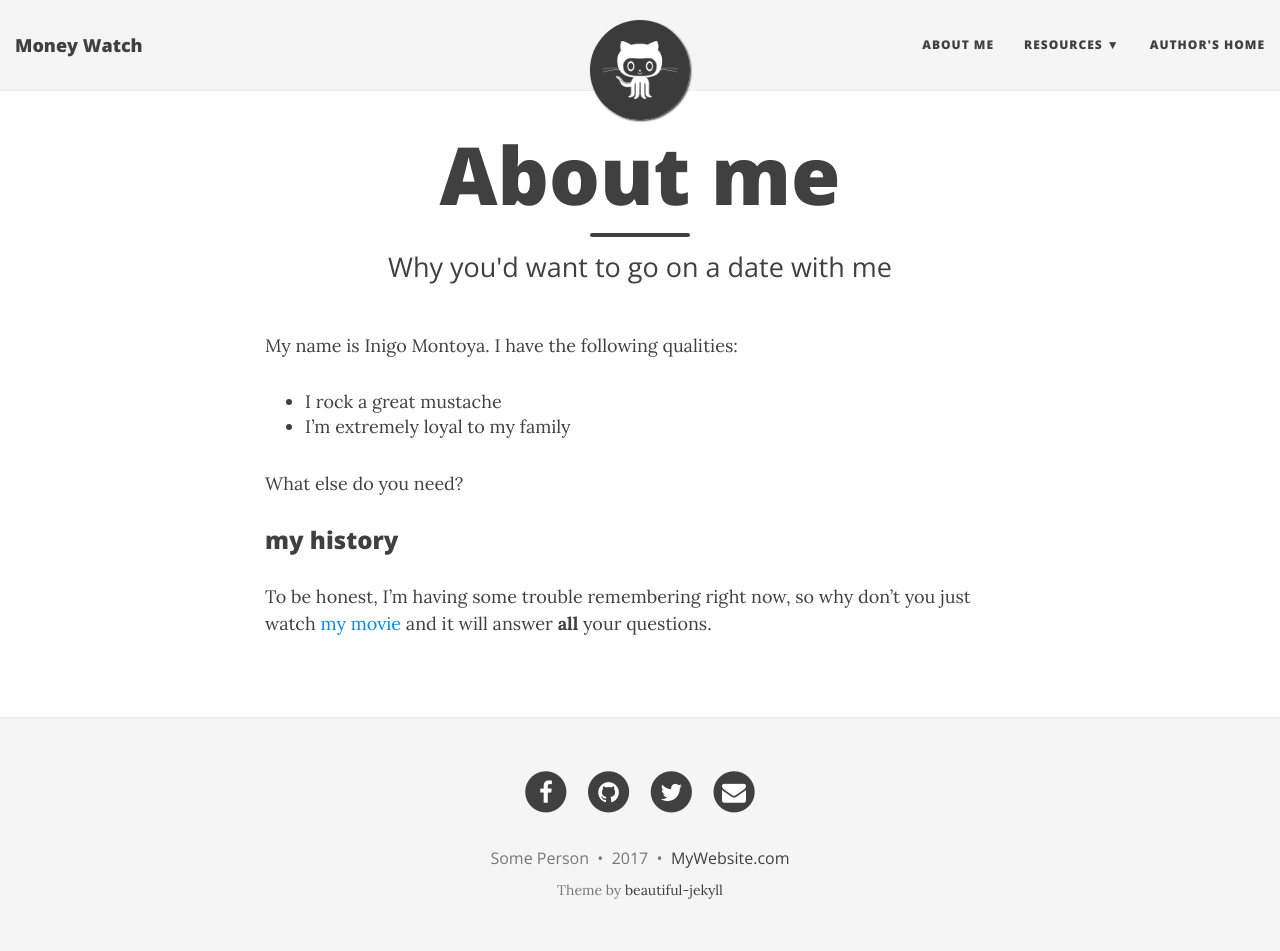
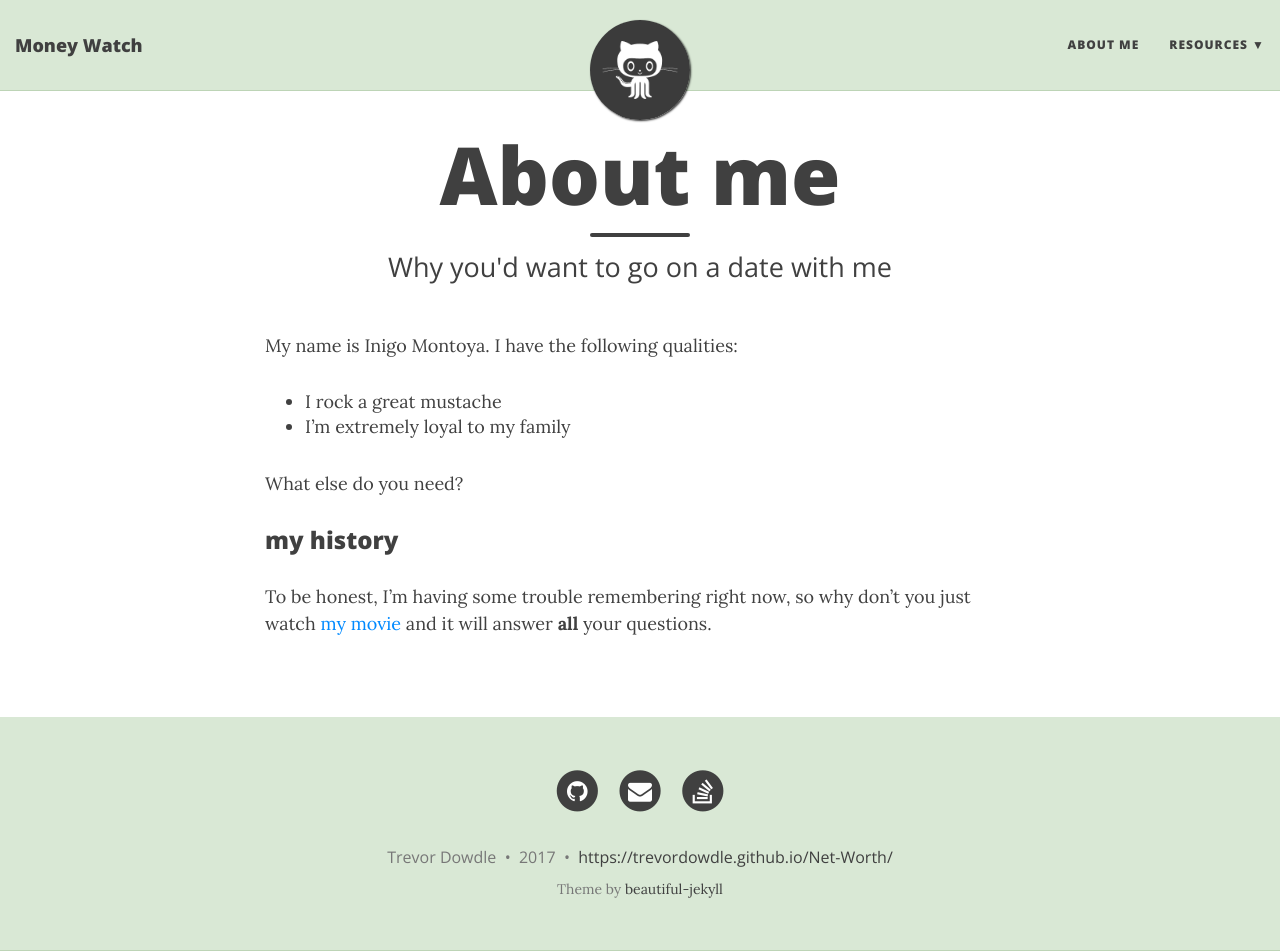
Before and after one commit to trevordowdle/trevordowdle.github.io, a Jekyll site: the page built from aboutme.md, in a window 1280 px wide and 951 px high. Built offline with Jekyll 4.4.1, drawn with Linux system fonts in a browser that asks for light colours; nearby versions of some CDN libraries.

Commit message:
Color Styling update

```diff
--- a/_config.yml
+++ b/_config.yml
@@ -28,7 +28,6 @@ navbar-links:
     - Beautiful Jekyll: "http://deanattali.com/beautiful-jekyll/"
     - Learn markdown: "http://www.markdowntutorial.com/"
     - GitHub Pages: "https://pages.github.com/"
-  Author's home: "http://deanattali.com"
 
 # Image to show in the navigation bar - image must be a square (width = height)
 # Remove this parameter if you don't want an image in the navbar
@@ -43,16 +42,16 @@ avatar: "/img/avatar-icon.png"
 # Change all these values or delete the ones you don't want.
 # Important: you must keep the "name" parameter, everything else you can remove
 author:
-  name: Some Person
-  email: "youremail@domain.com"
+  name: Trevor Dowdle
+  email: "trevordowdle@gmail.com"
   facebook: yourname  # eg. daattali
-  github: yourname    # eg. daattali
+  github: trevordowdle    # eg. daattali
   twitter: yourname   # eg. daattali
   reddit: yourname    # eg. daattali
   google-plus: +yourname   # eg. +DeanAttali or 109424658772469020925
   linkedin: yourname  # eg. daattali
   xing: yourname      # eg. daattali
-  stackoverflow: yourlink  # eg. "3943160/daattali"
+  stackoverflow: 1022305/trevor  # eg. "3943160/daattali"
   snapchat: yourname  # eg. daattali
   instagram: yourname # eg. daattali
   youtube: yourlink   # eg. user/daattali or channel/daattali
@@ -62,15 +61,15 @@ author:
 # Select which links to show in the footer
 footer-links-active:
   rss: false
-  facebook: true
+  facebook: false
   email: true
-  twitter: true
+  twitter: false
   google-plus: false
   github: true
   reddit: false
   linkedin: false
   xing: false
-  stackoverflow: false
+  stackoverflow: true
   snapchat: false
   instagram: false
   youtube: false
@@ -81,12 +80,12 @@ footer-links-active:
 share-links-active:
   twitter: true
   facebook: true
-  google: false
-  linkedin: true
+  google: true
+  linkedin: false
 
 # How to display the link to the website in the footer
 # Remove this if you don't want a link in the footer
-url-pretty: "MyWebsite.com"  # eg. "deanattali.com/beautiful-jekyll"
+url-pretty: "https://trevordowdle.github.io/Net-Worth/"  # eg. "deanattali.com/beautiful-jekyll"
 
 # --- Misc --- #
 # Fill in your Disqus shortname (NOT the userid) if you want to support Disqus comments
--- a/css/main.css
+++ b/css/main.css
@@ -96,9 +96,16 @@ img {
 
 /* --- Navbar --- */
 
+/*
+
+    background: #F5F5F5;
+    border-bottom: 1px solid #EAEAEA;
+
+*/
+
 .navbar-custom {
-  background: #F5F5F5;
-  border-bottom: 1px solid #EAEAEA;
+  background: #d9e8d5;
+  border-bottom: 1px solid #bdd4b6;
   font-family: 'Open Sans', 'Helvetica Neue', Helvetica, Arial, sans-serif;
 }
 
@@ -220,7 +227,7 @@ img {
   display: block;
   padding: 10px;
   padding-left: 30px;
-  background: #f5f5f5;
+  background: #d9e8d5;
   text-decoration: none !important;
   border-width: 0 1px 1px 1px;
   font-weight: normal;
@@ -238,7 +245,7 @@ img {
     text-align: center;
   }
   .navbar-custom .nav .navlinks-container:hover {
-    background: #eee;
+    background: #c6dec4;
   }
   .navbar-custom .nav .navlinks-container:hover .navlinks-children {
     display: block;
@@ -248,7 +255,7 @@ img {
   }
   .navbar-custom .nav .navlinks-container .navlinks-children a {
     padding-left: 10px;
-    border: 1px solid #eaeaea;
+    border: 1px solid #bdd4b6;
     border-width: 0 1px 1px;
   }
 }
@@ -257,8 +264,8 @@ img {
 
 footer {
   padding: 30px 0;
-  background: #F5F5F5;
-  border-top: 1px #EAEAEA solid;
+  background: #d9e8d5;
+  border-bottom: 1px solid #bdd4b6;
   margin-top: 50px;
   font-size: 14px;
 }
@@ -680,3 +687,26 @@ td.gutter {
 #social-share-section {
   margin-bottom: 30px;
 }
+
+
+/* --- Override Theme --- */
+
+.navbar-default .navbar-toggle {
+    border-color: #c0d4b9;
+}
+
+.navbar-default .navbar-toggle {
+    background-color: #d9e8d5;
+}
+
+.navbar-default .navbar-toggle .icon-bar {
+    background-color: #6a966f;
+}
+
+.navbar-default .navbar-collapse, .navbar-default .navbar-form {
+    border-color: #bdd4b6;
+}
+
+.navbar-default .navbar-toggle:focus, .navbar-default .navbar-toggle:hover {
+    background-color: #c0d4b9;
+}
```
Also changed, not shown: Gemfile.lock.
